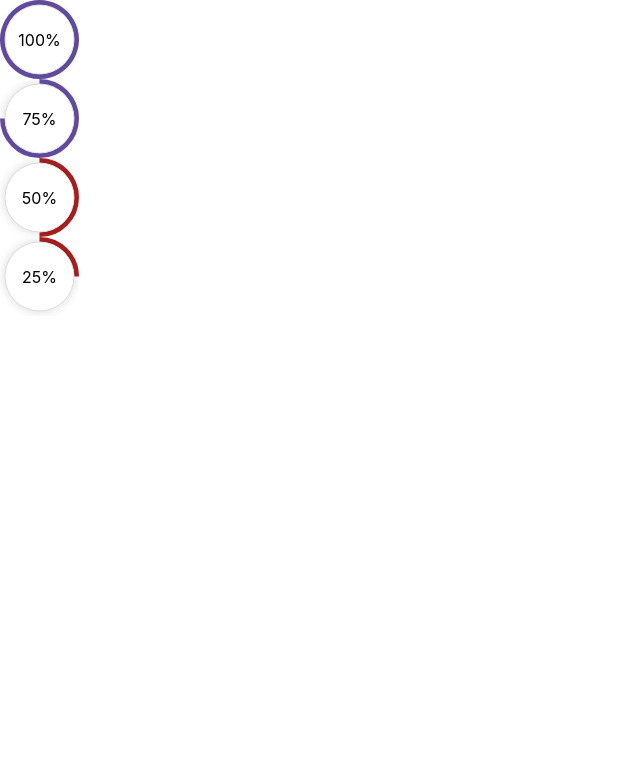
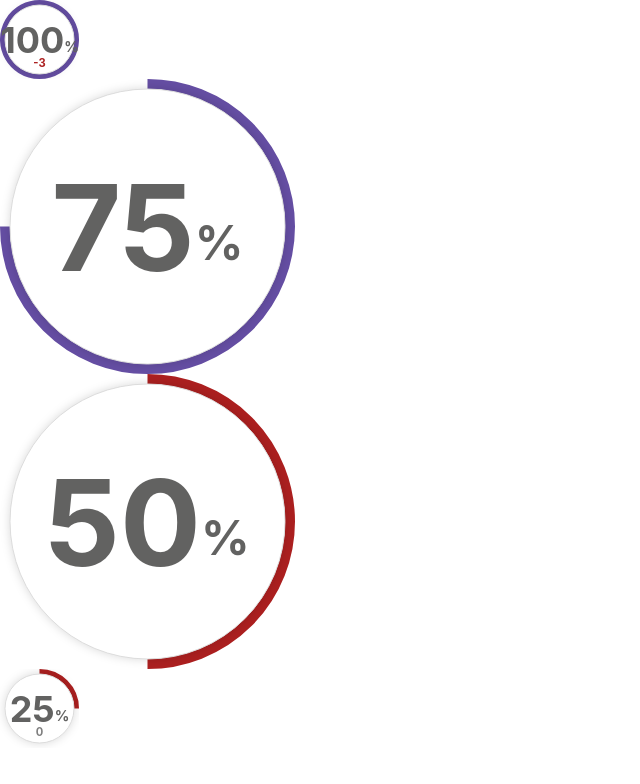
Before and after one commit to axiom777/donut-svg-react, a React (Create React App) app: page / in a window 1280 px wide. Shown: the top 784 px of the page, without its empty margins (0-640 px from the left). Built offline with nearby package versions, Linux system fonts and the light colour scheme.

Commit message:
Regular and small Donut

```diff
--- a/src/App.tsx
+++ b/src/App.tsx
@@ -4,10 +4,10 @@ import Donut from "./components/Donut/Donut";
 function App() {
   return (
     <div>
-      <Donut size="small" percent={100} direction="down" />
-      <Donut size="small" percent={75} direction="down" />
-      <Donut size="small" percent={50} direction="down" />
-      <Donut size="small" percent={25} direction="down" />
+      <Donut size="small" percent={100} direction="down" difference={-3} />
+      <Donut size="regular" percent={75} direction="down" difference={15} />
+      <Donut size="regular" percent={50} direction="down" difference={-3} />
+      <Donut size="small" percent={25} direction="down" difference={0} />
     </div>
   );
 }
--- a/src/components/Donut/Donut.module.scss
+++ b/src/components/Donut/Donut.module.scss
@@ -1,6 +1,9 @@
 $shadow: drop-shadow(0px 0px 5px rgba(0, 0, 0, 0.15));
+
 .wrapper {
   position: relative;
+  font-weight: bold;
+  color: rgba(98, 98, 97, 1);
 
   & svg {
     :nth-child(2) {
@@ -14,8 +17,28 @@ $shadow: drop-shadow(0px 0px 5px rgba(0, 0, 0, 0.15));
 }
 
 .text {
+  display: flex;
   position: absolute;
   top: 50%;
   left: 50%;
   transform: translate(-50%, -50%);
+  display: flex;
+  align-items: flex-end;
 }
+
+.diff {
+  font-size: 0.7rem;
+  position: absolute;
+  top: 80%;
+  left: 50%;
+  transform: translate(-50%, -50%);
+  color: gray;
+}
+
+.positive {
+  color: #654ea3;
+}
+
+.negative {
+  color: #ac2020;
+}
--- a/src/components/Donut/Donut.tsx
+++ b/src/components/Donut/Donut.tsx
@@ -1,31 +1,39 @@
 import * as React from "react";
 import styles from "./Donut.module.scss";
+import cn from "classnames";
 
 type Sizes = {
-  [key in Props["size"]]: { size: number; strokeWidth: number };
+  [key in Props["size"]]: {
+    size: number;
+    strokeWidth: number;
+    fontSize: number;
+  };
 };
 
 const sizes: Sizes = {
   small: {
     size: 79,
     strokeWidth: 5,
+    fontSize: 36,
   },
   regular: {
     size: 295,
     strokeWidth: 10,
+    fontSize: 120,
   },
 };
 
 const colors = [
-  { percent: 0, color: "#AC2020" },
-  { percent: 54, color: "#D38235" },
-  { percent: 74, color: "#654EA3" },
+  { percent: 0, color: "#AC2020", name: "Зона риска" },
+  { percent: 54, color: "#D38235", name: "Нейтральная зона" },
+  { percent: 74, color: "#654EA3", name: "Зона результативности" },
 ];
 
 type Props = {
   percent: number;
   size: "small" | "regular";
   direction: "up" | "down";
+  difference: number;
 };
 
 type State = {
@@ -43,8 +51,10 @@ export default class Donut extends React.Component<Props, State> {
   componentDidMount() {
     this.animateStart();
   }
+
   render() {
-    const { size, strokeWidth } = sizes[this.props.size];
+    const { difference } = this.props;
+    const { size, strokeWidth, fontSize } = sizes[this.props.size];
     const { d, currentValue } = this.state;
     let strokeColor = colors[0].color;
 
@@ -55,7 +65,10 @@ export default class Donut extends React.Component<Props, State> {
     }
 
     return (
-      <div className={styles.wrapper} style={{ width: size, height: size }}>
+      <div
+        className={styles.wrapper}
+        style={{ width: size, height: size, fontSize }}
+      >
         <svg style={{ width: size, height: size }}>
           <path
             d={d}
@@ -74,7 +87,29 @@ export default class Donut extends React.Component<Props, State> {
             style={{}}
           />
         </svg>
-        <div className={styles.text}>{currentValue}%</div>
+        <div className={styles.text}>
+          <span>{currentValue}</span>
+          <span
+            style={{
+              fontSize: fontSize / 2.5,
+              lineHeight: `${fontSize - 5}px`,
+            }}
+          >
+            %
+          </span>
+        </div>
+        {this.props.size === "small" && (
+          <div
+            className={cn(
+              styles.diff,
+              { [styles.positive]: difference > 0 },
+              { [styles.negative]: difference < 0 }
+            )}
+          >
+            {difference > 0 && "+"}
+            {difference}
+          </div>
+        )}
       </div>
     );
   }
@@ -82,8 +117,8 @@ export default class Donut extends React.Component<Props, State> {
     let v = 0;
     const { value } = this.state;
     const intervalOne = setInterval(() => {
-      var p = +(v / value).toFixed(2);
-      var a = p < 0.95 ? 2 - 2 * p : 0.05;
+      const p = +(v / value).toFixed(2);
+      const a = p < 0.95 ? 2 - 2 * p : 0.05;
       v += a;
       if (v >= +value) {
         v = value;
```
